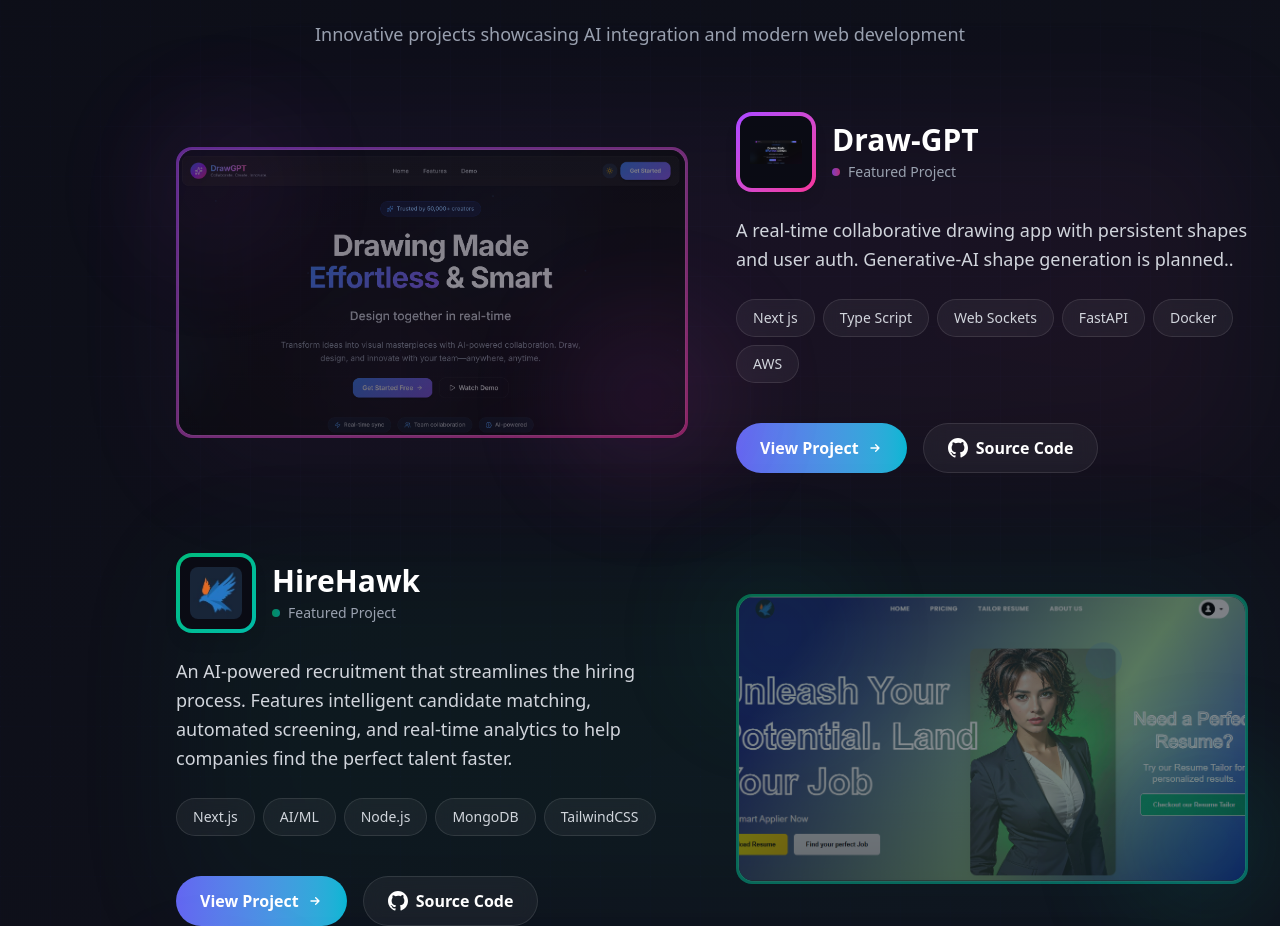
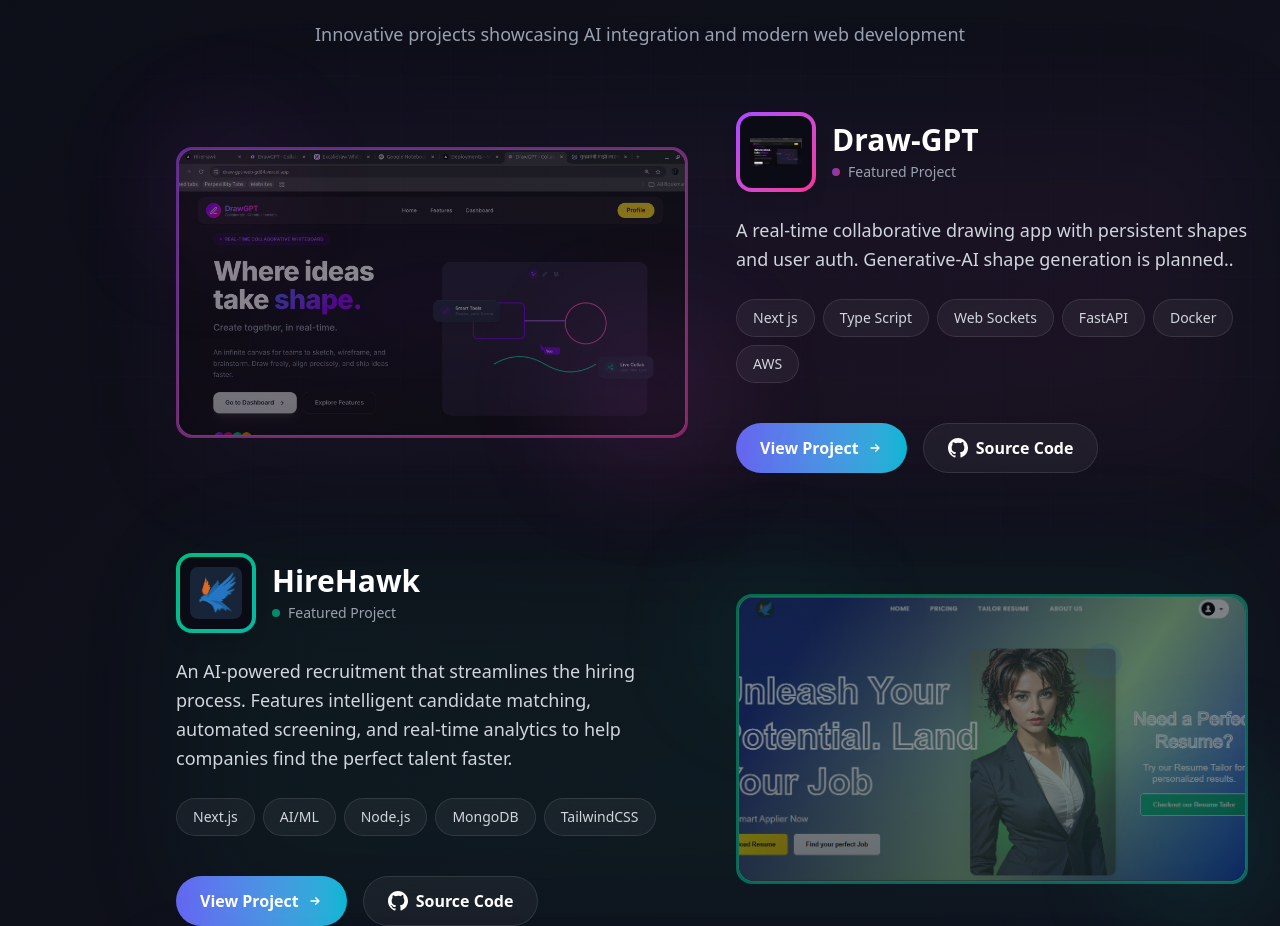
Before and after one commit to Vamsi-o/Portfolio, a Next.js app: page / in a window 1280 px wide. Shown: the part 2493-3419 px from the top of the page. Built offline with nearby package versions, Linux system fonts and the light colour scheme; no server answers; the database is empty.

Commit message:
Refactor code structure for improved readability and maintainability

```diff
--- a/app/components/Projects.tsx
+++ b/app/components/Projects.tsx
@@ -100,8 +100,8 @@ const Projects = () => {
         {
             title: 'Draw-GPT',
             description: 'A real-time collaborative drawing app with persistent shapes and user auth. Generative-AI shape generation is planned..',
-            image: '/Screenshot from 2025-11-21 21-20-57.png',
-            logo: '/Screenshot from 2025-11-21 21-20-57.png',
+            image: '/image copy.png',
+            logo: '/image copy.png',
             tags: ['Next js', 'Type Script', 'Web Sockets', 'FastAPI', 'Docker', 'AWS'],
             link: 'https://draw-gpt-web-gd84.vercel.app/',
             github: 'https://github.com/Vamsi-o/Draw-Gpt',
```
Also changed, not shown: public/image copy.png (added).
